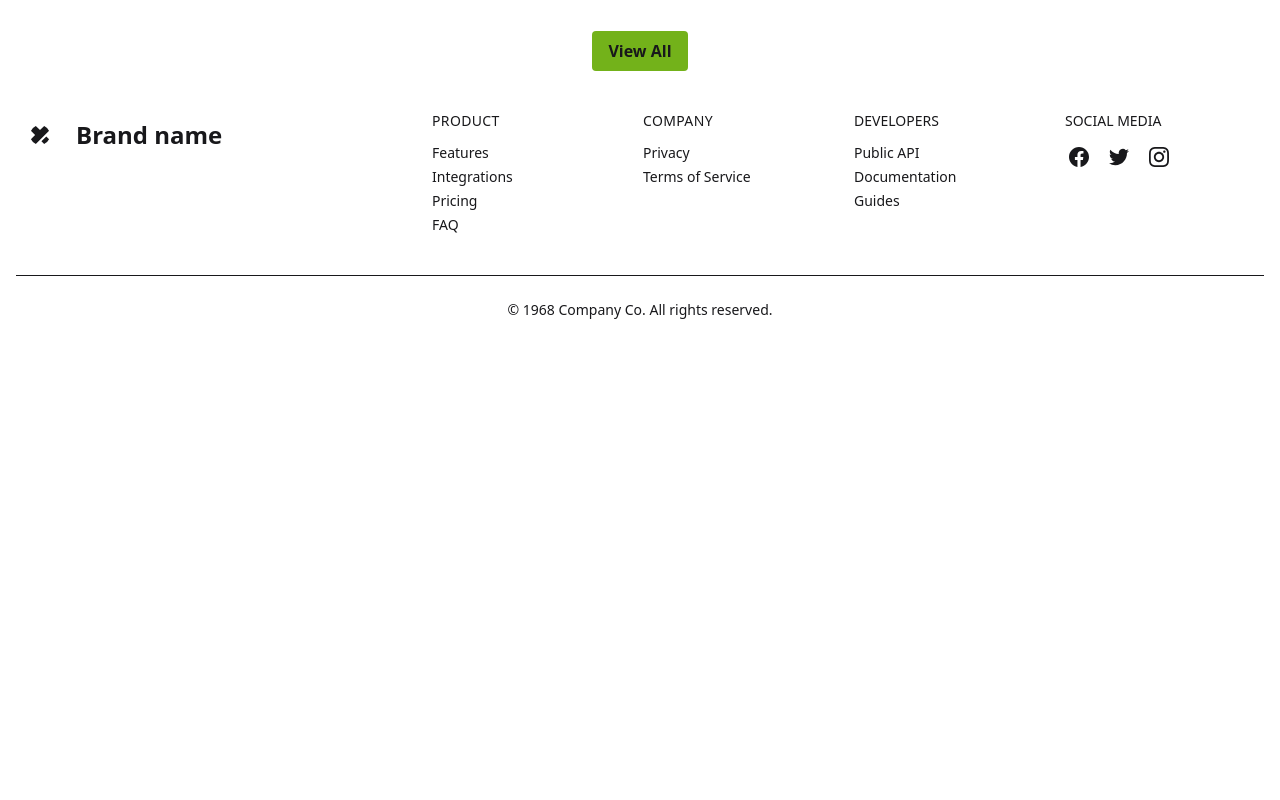
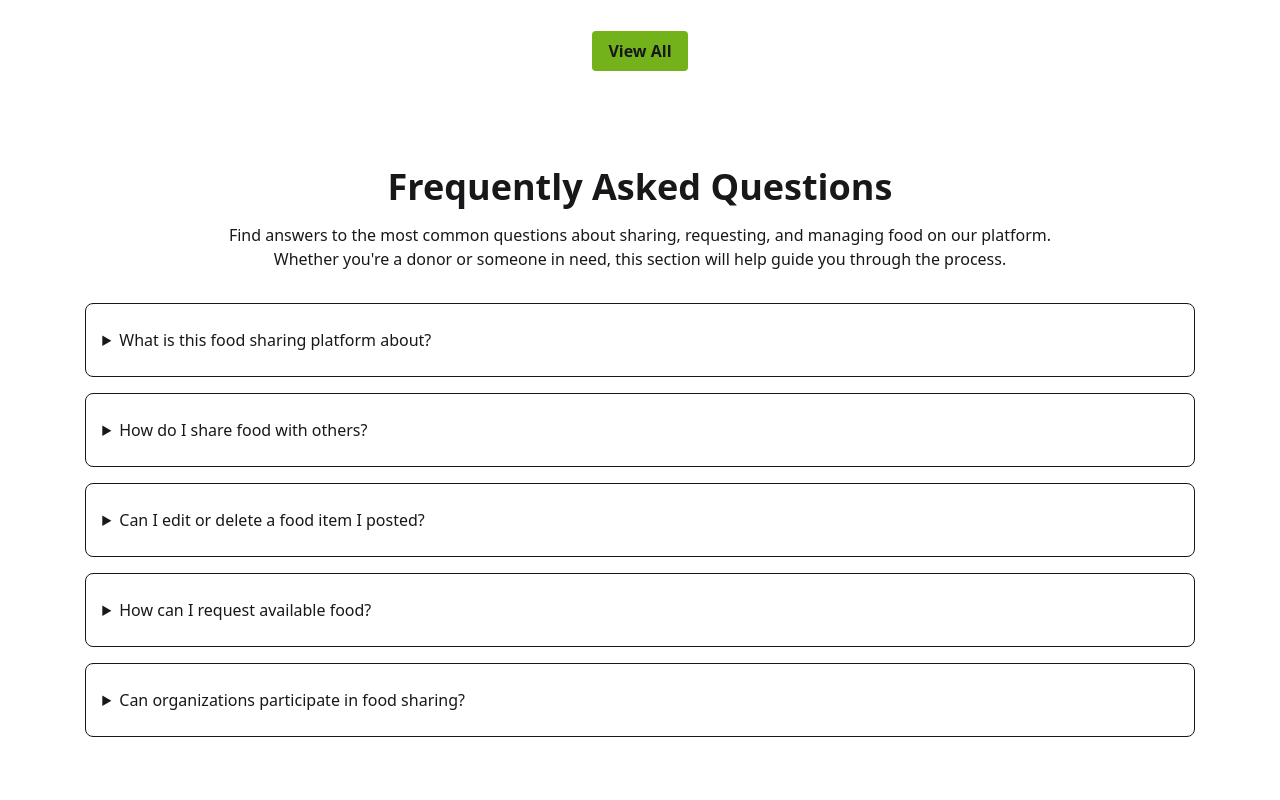
Before and after one commit to carloshufovitor/food-sharing, a React (Vite) app: page / in a window 1280 px wide. Shown: the part 920-1720 px from the top of the page. Before the commit the page ends 1264 px from the top, so only its background shows below. Built offline with nearby package versions, Linux system fonts and the light colour scheme; no server answers.

Commit message:
added the faq section

```diff
--- a/package.json
+++ b/package.json
@@ -13,6 +13,7 @@
     "@tailwindcss/vite": "^4.1.11",
     "axios": "^1.10.0",
     "firebase": "^11.10.0",
+    "lottie-react": "^2.4.1",
     "react": "^19.1.0",
     "react-dom": "^19.1.0",
     "react-firebase-hooks": "^5.1.1",
--- /dev/null
+++ b/src/pages/Home/Faqs.jsx
@@ -0,0 +1,80 @@
+import React from "react";
+
+const Faqs = () => {
+  return (
+    <div className="max-w-11/12 mx-auto my-16">
+      <div>
+        <section className="dark:bg-gray-100 dark:text-gray-800">
+          <div className="container flex flex-col justify-center px-4 py-8 mx-auto md:p-8">
+            <h2 className=" text-center text-2xl font-semibold sm:text-4xl">
+              Frequently Asked Questions
+            </h2>
+            <p className="text-center mt-4 mb-8 dark:text-gray-600">
+              Find answers to the most common questions about sharing,
+              requesting, and managing food on our platform. <br /> Whether
+              you're a donor or someone in need, this section will help guide
+              you through the process.
+            </p>
+            <div className="space-y-4">
+              <details className="w-full border rounded-lg">
+                <summary className="px-4 py-6 focus:outline-none focus-visible:dark:ring-violet-600">
+                  What is this food sharing platform about?
+                </summary>
+                <p className="px-4 py-6 pt-0 ml-4 -mt-4 dark:text-gray-600">
+                  This platform allows individuals and organizations to share
+                  surplus food with those in need. Users can add, request, or
+                  donate food items through the system.{" "}
+                </p>
+              </details>
+              <details className="w-full border rounded-lg">
+                <summary className="px-4 py-6 focus:outline-none focus-visible:dark:ring-violet-600">
+                  How do I share food with others?
+                </summary>
+                <p className="px-4 py-6 pt-0 ml-4 -mt-4 dark:text-gray-600">
+                  To share food, simply create an account, go to the "Add Food"
+                  section, and fill in the details like food name, quantity,
+                  expiry date, and location.
+                </p>
+              </details>
+              <details className="w-full border rounded-lg">
+                <summary className="px-4 py-6 focus:outline-none focus-visible:dark:ring-violet-600">
+                  {" "}
+                  Can I edit or delete a food item I posted?
+                </summary>
+                <p className="px-4 py-6 pt-0 ml-4 -mt-4 dark:text-gray-600">
+                  Yes. Go to your dashboard, select the food you want to update
+                  or delete, and make the necessary changes.
+                </p>
+              </details>
+              <details className="w-full border rounded-lg">
+                <summary className="px-4 py-6 focus:outline-none focus-visible:dark:ring-violet-600">
+                  {" "}
+                  How can I request available food?
+                </summary>
+                <p className="px-4 py-6 pt-0 ml-4 -mt-4 dark:text-gray-600">
+                  Browse the available food listings and click the "Request"
+                  button on your preferred item. The donor will be notified of
+                  your request.
+                </p>
+              </details>
+              <details className="w-full border rounded-lg">
+                <summary className="px-4 py-6 focus:outline-none focus-visible:dark:ring-violet-600">
+                  {" "}
+                  Can organizations participate in food sharing?
+                </summary>
+                <p className="px-4 py-6 pt-0 ml-4 -mt-4 dark:text-gray-600">
+                  Absolutely! NGOs, food banks, and restaurants are welcome to
+                  share their surplus food through the platform.
+                </p>
+              </details>
+            </div>
+          </div>
+        </section>
+      </div>
+      <div></div>
+    </div>
+  );
+};
+
+export default Faqs;
+<div></div>;
--- a/src/pages/Home/Home.jsx
+++ b/src/pages/Home/Home.jsx
@@ -2,6 +2,7 @@ import React from 'react';
 import Banner from './Banner';
 import FeaturedFoods from './FeaturedFoods';
 import { Link } from 'react-router';
+import Faqs from './Faqs';
 
 const Home = () => {
 
@@ -22,6 +23,9 @@ const Home = () => {
 </button></Link>
            </div>
            </div>
+
+           {/* faqs section */}
+           <Faqs></Faqs>
         </div>
     );
 };
```
Also changed, not shown: 1 other file (tests, documents, lock files or other folders).
